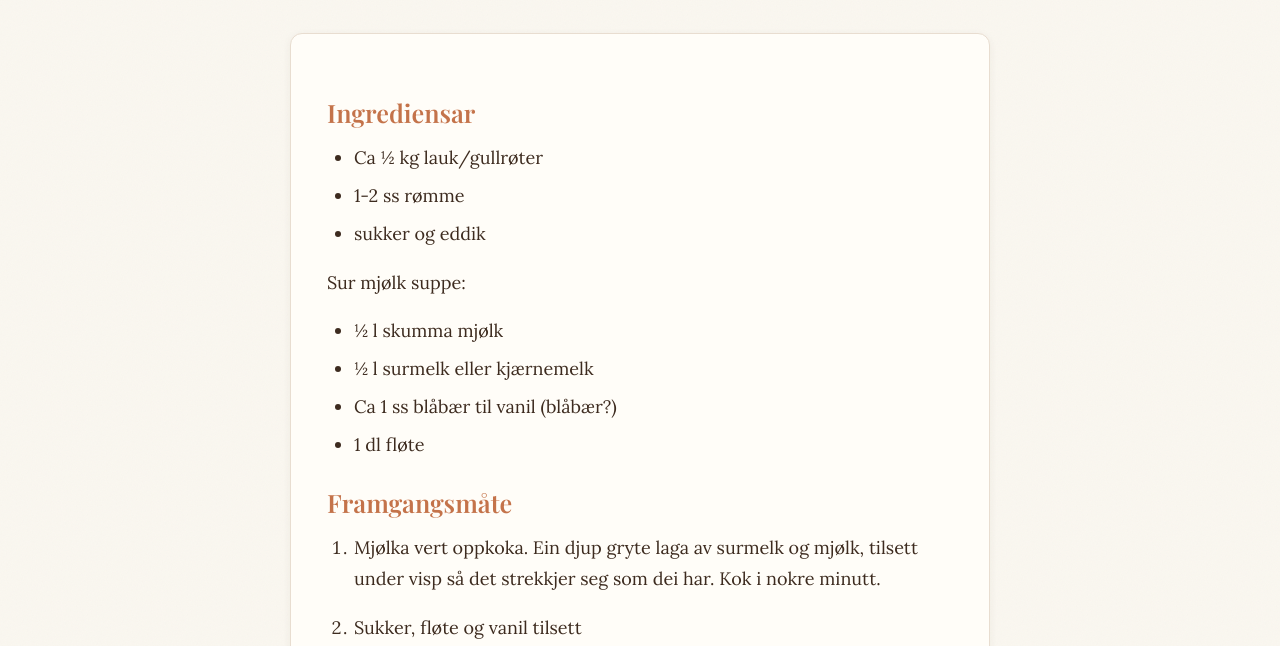
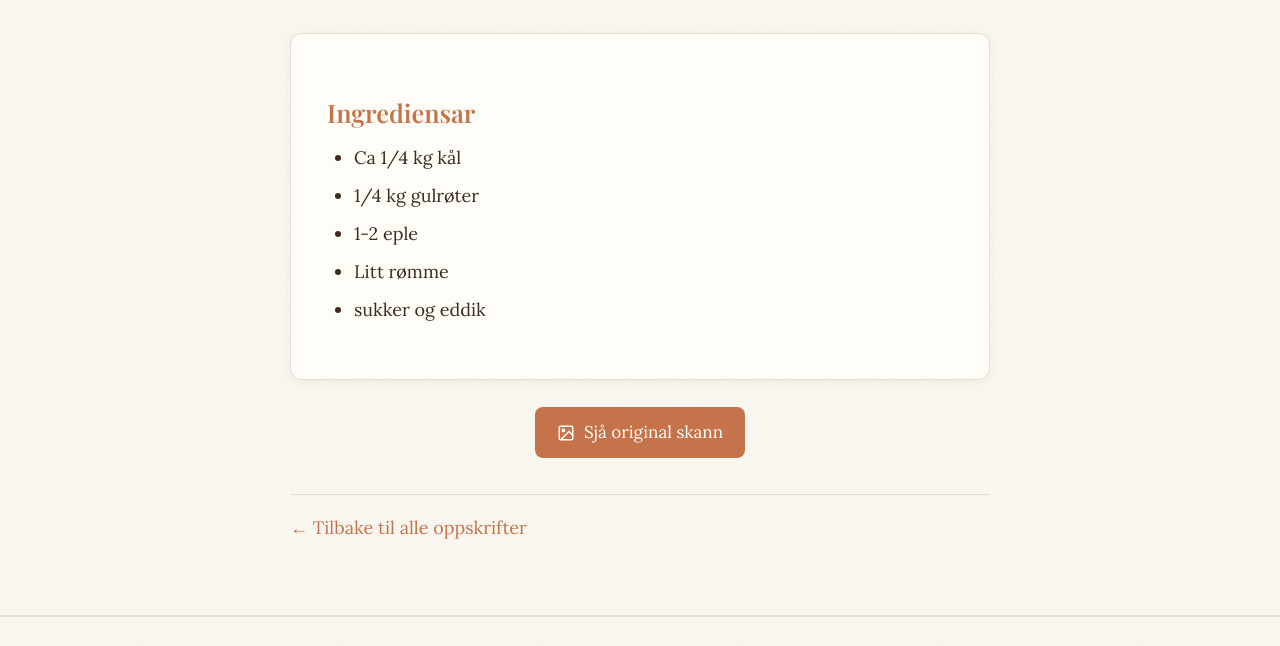
Before and after one commit to petrepa/bestemor-oppskrifter, an Astro site in the folder recipes-site/: page /bestemor-oppskrifter/oppskrifter/blanda-salat in a window 1280 px wide. Shown: the part 306-952 px from the top of the page. Built offline with nearby package versions, Linux system fonts and the light colour scheme; Astro itself is replaced by a stand-in of ours.

Commit message:
Revise salad recipe ingredients and remove soup
Updated ingredients for the salad recipe and removed the soup section.

```diff
--- a/recipes-site/src/content/oppskrifter/blanda-salat.md
+++ b/recipes-site/src/content/oppskrifter/blanda-salat.md
@@ -8,19 +8,8 @@ original_skann: "skannar/blanda-salat.jpg"
 
 ## Ingrediensar
 
-- Ca ½ kg lauk/gullrøter
-- 1-2 ss rømme
+- Ca 1/4 kg kål
+- 1/4 kg gulrøter
+- 1-2 eple
+- Litt rømme
 - sukker og eddik
-
-Sur mjølk suppe:
-
-- ½ l skumma mjølk
-- ½ l surmelk eller kjærnemelk
-- Ca 1 ss blåbær til vanil (blåbær?)
-- 1 dl fløte
-
-## Framgangsmåte
-
-1. Mjølka vert oppkoka. Ein djup gryte laga av surmelk og mjølk, tilsett under visp så det strekkjer seg som dei har. Kok i nokre minutt.
-
-2. Sukker, fløte og vanil tilsett
```
